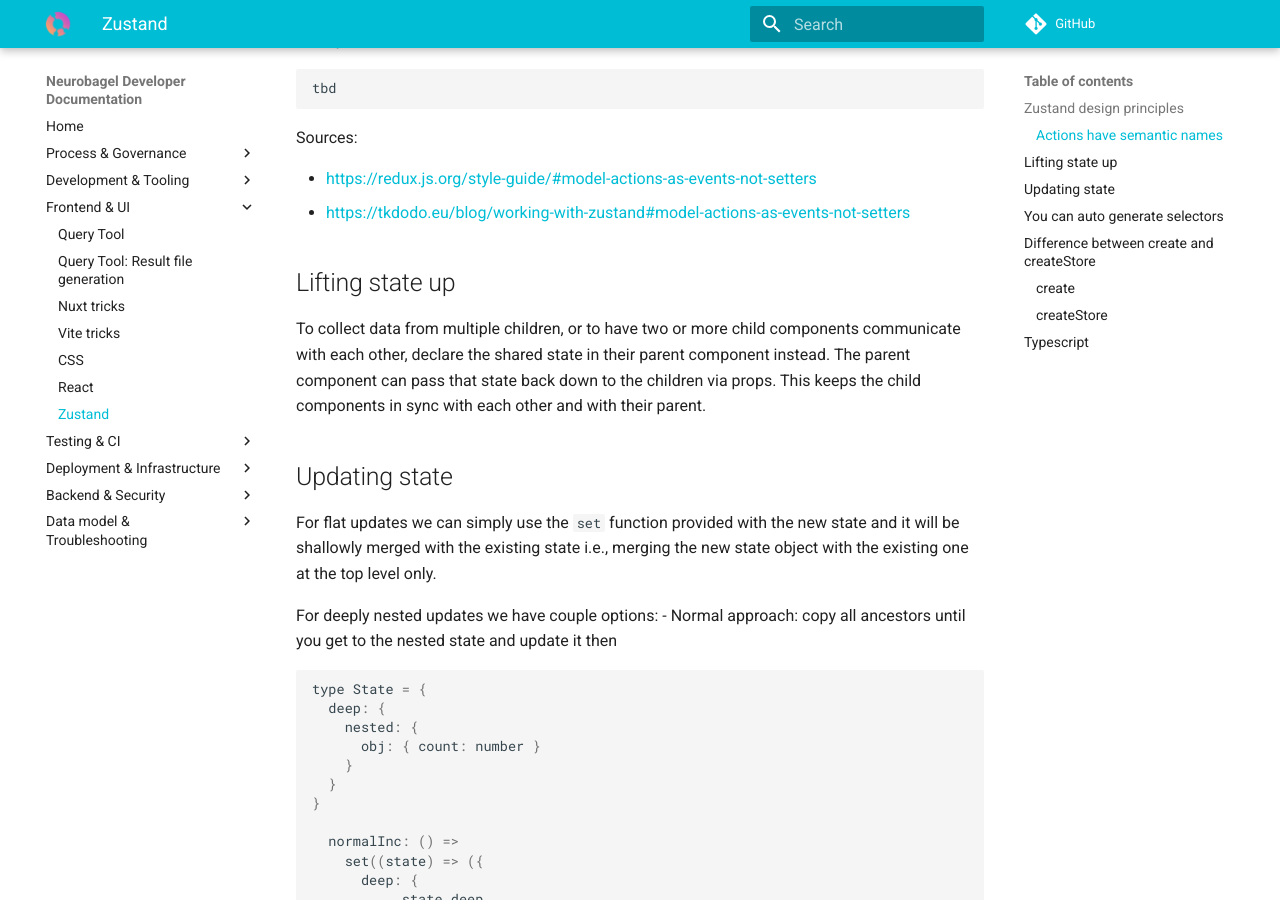
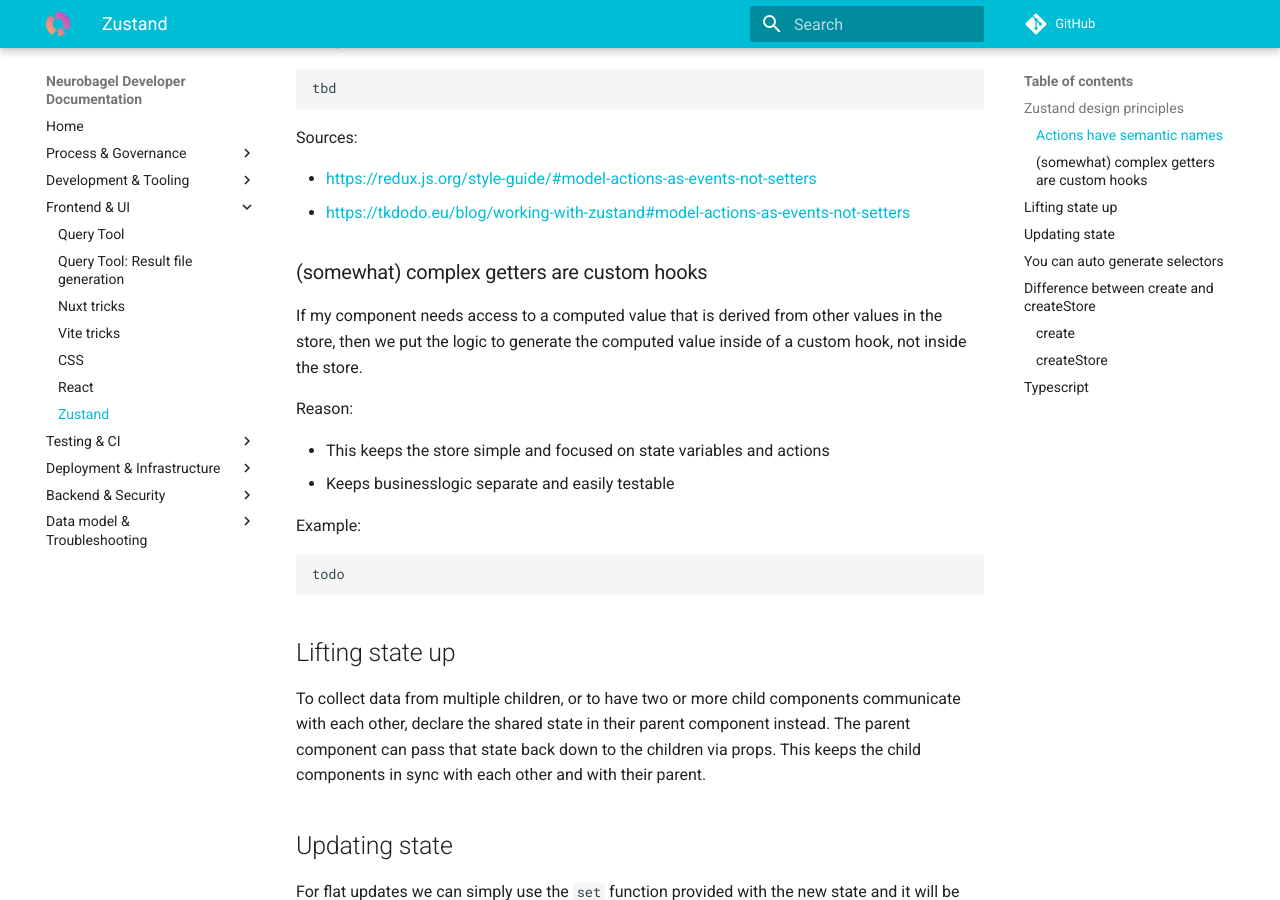
Before and after one commit to neurobagel/dev-docs, an MkDocs documentation site: the page built from docs/frontend/Zustand.md, in a window 1280 px wide and 900 px high, scrolled down 400 px. Built offline with MkDocs 1.6.1 and Material for MkDocs 9.7.7, drawn with Linux system fonts in a browser that asks for light colours; comment, search, counter and statistics services are not loaded.

Commit message:
Add basic getter docs

````diff
--- a/docs/frontend/Zustand.md
+++ b/docs/frontend/Zustand.md
@@ -25,6 +25,22 @@
 
 - [https://redux.js.org/style-guide/#model-actions-as-events-not-setters](https://redux.js.org/style-guide/#model-actions-as-events-not-setters)
 - [https://tkdodo.eu/blog/working-with-zustand#model-actions-as-events-not-setters](https://tkdodo.eu/blog/working-with-zustand#model-actions-as-events-not-setters)
+
+### (somewhat) complex getters are custom hooks
+
+If my component needs access to a computed value that is derived from other values in the store,
+then we put the logic to generate the computed value inside of a custom hook, not inside the store.
+
+Reason:
+
+- This keeps the store simple and focused on state variables and actions
+- Keeps businesslogic separate and easily testable
+
+Example:
+
+```js
+todo
+```
 
 ## Lifting state up
 
````
